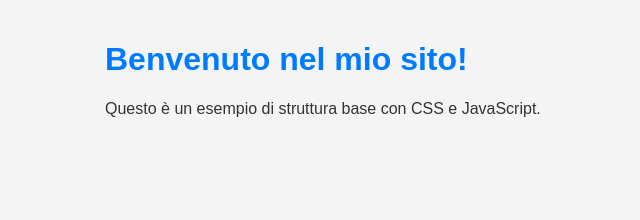
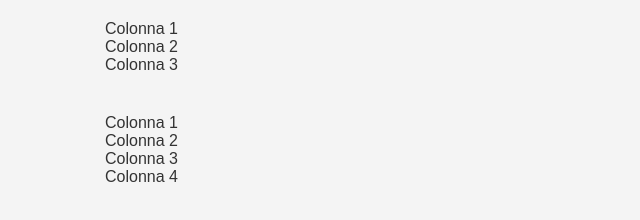
Before and after one commit to AlessEnex/JAM, a plain HTML site: page index.html in a window 1280 px wide. Shown: the whole page, without its empty margins (135-775 px from the left). Drawn offline with Linux system fonts and the light colour scheme.

Commit message:
Update index.html

```diff
--- a/index.html
+++ b/index.html
@@ -3,18 +3,23 @@
 <head>
     <meta charset="UTF-8">
     <meta name="viewport" content="width=device-width, initial-scale=1.0">
-    <title>Il Tuo Titolo</title>
-
-    <!-- Collega il file CSS -->
+    <title>Sezione Div con 3 Colonne</title>
     <link rel="stylesheet" href="style.css">
-
-    <!-- Collega il file JavaScript -->
-    <script defer src="script.js"></script>
 </head>
 <body>
     <div class="container">
-        <h1>Benvenuto nel mio sito!</h1>
-        <p>Questo è un esempio di struttura base con CSS e JavaScript.</p>
+        <div class="column">Colonna 1</div>
+        <div class="column">Colonna 2</div>
+        <div class="column">Colonna 3</div>
     </div>
+
+      <div class="container">
+        <div class="column">Colonna 1</div>
+        <div class="column">Colonna 2</div>
+        <div class="column">Colonna 3</div>
+        <div class="column">Colonna 4</div>
+    </div>
+
+
 </body>
 </html>
```
